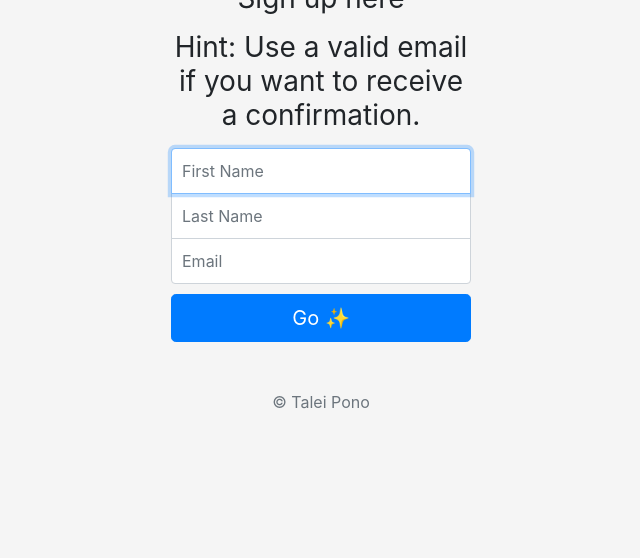
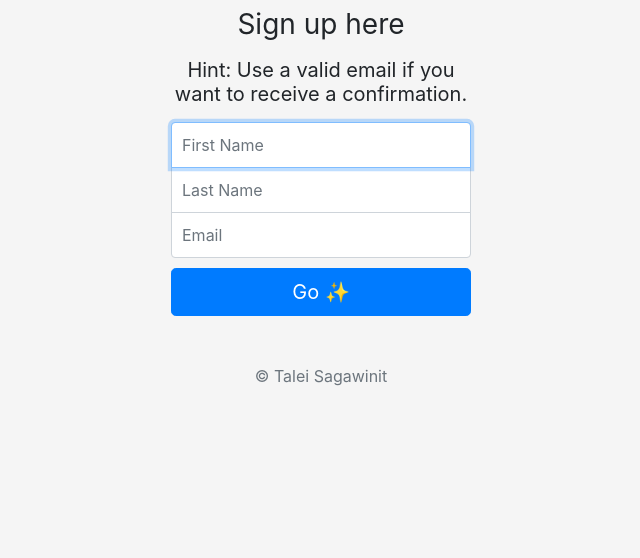
Before and after one commit to taleisagawinit/newsletter-nodejs, a website: page signup.html in a window 1280 px wide. Shown: the part 242-800 px from the top of the page, without its empty margins (319-959 px from the left). Drawn offline with nearby package versions, Linux system fonts and the light colour scheme.

Commit message:
updates copyright and styles

```diff
--- a/signup.html
+++ b/signup.html
@@ -37,12 +37,12 @@
   <form class="form-signin" action="/" method="post">
     <img class="mb-4" src="images/logo.png" alt="" width="72" height="72">
     <h1 class="h3 mb-3 font-weight-normal">Sign up here</h1>
-    <h1 class="h3 mb-3 font-weight-normal">Hint: Use a valid email if you want to receive a confirmation.</h1>
+    <h1 class="h5 mb-3 font-weight-normal">Hint: Use a valid email if you want to receive a confirmation.</h1>
     <input name="fname" type="text" class="form-control top" placeholder="First Name" required autofocus>
     <input name="lname" type="text" class="form-control middle" placeholder="Last Name" required autofocus>
     <input name="email" type="email" class="form-control bottom" placeholder="Email" required>
     <button class="btn btn-lg btn-primary btn-block" type="submit">Go ✨</button>
-    <p class="mt-5 mb-3 text-muted">&copy; Talei Pono</p>
+    <p class="mt-5 mb-3 text-muted">&copy; Talei Sagawinit</p>
     <!-- <p class="text-muted">Photo by <a class="text-muted" href="https://unsplash.com/@nasa?utm_source=unsplash&utm_medium=referral&utm_content=creditCopyText">NASA</a> on <a class="text-muted" href="https://unsplash.com/photos/Q1p7bh3SHj8">Unsplash</a></p> -->
   </form>
 </body>
```
Also changed, not shown: failure.html (+6 -4 lines), success.html (+1 -1 lines).
